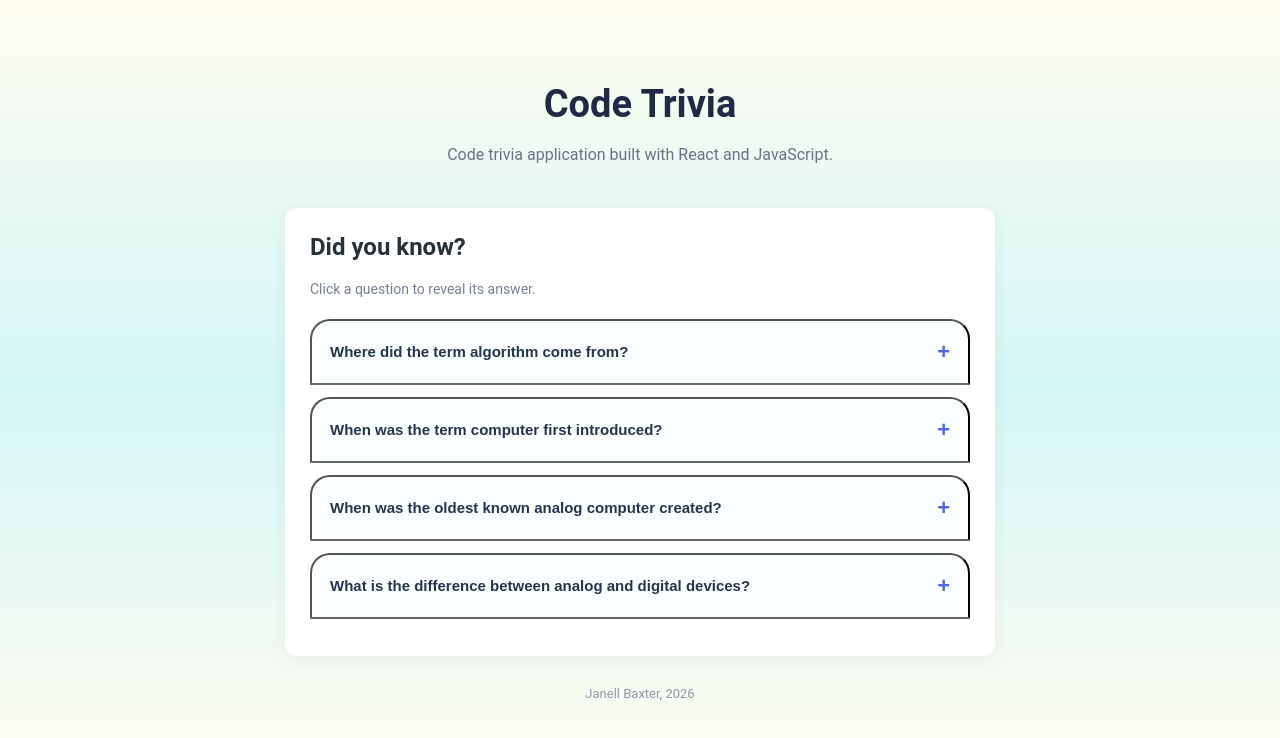
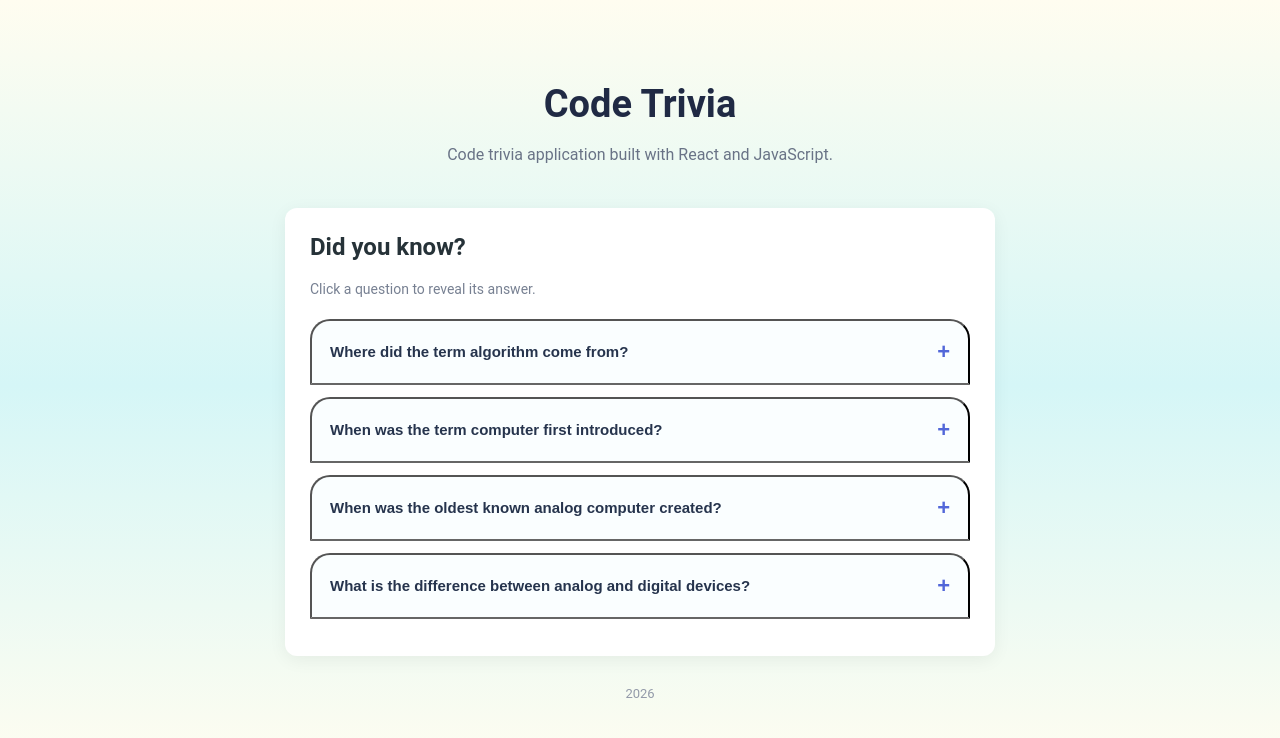
Before and after one commit to janell-baxter/CodeTrivia, a React (Vite) app: page / in a window 1280 px wide. Shown: the top 738 px of the page. Built offline with nearby package versions, Linux system fonts and the light colour scheme.

Commit message:
Refactor TriviaItem and App components

```diff
--- a/src/App.jsx
+++ b/src/App.jsx
@@ -95,7 +95,7 @@ function App() {
             </main>
 
             <footer>
-                Janell Baxter, 2026
+                2026
             </footer>
 
         </div>
```
